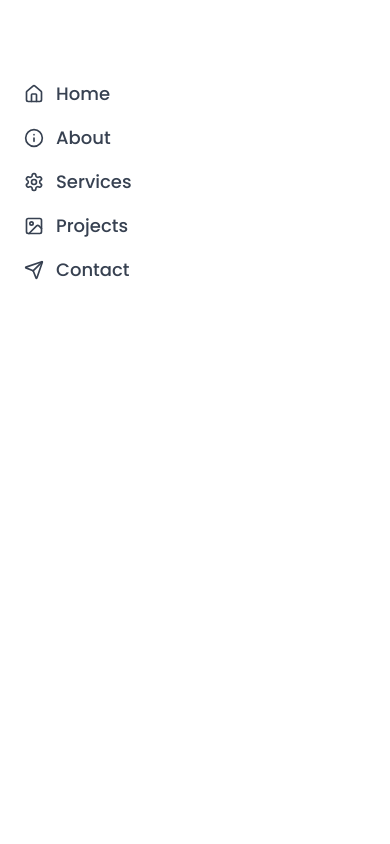
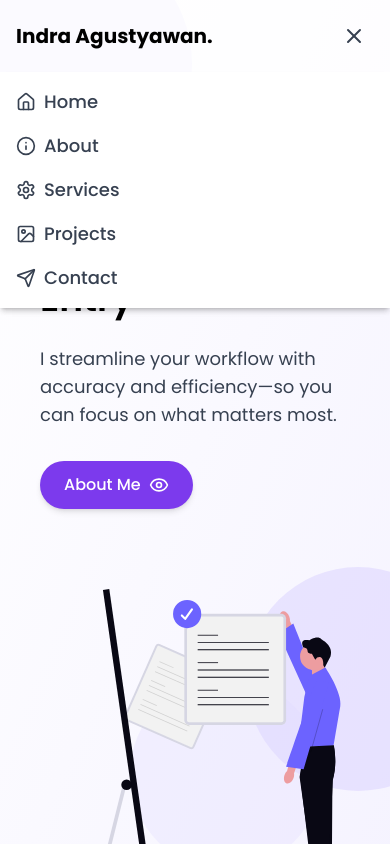
Before and after one commit to indrashh/Template-Portofolio-dengan-Vite-dan-React-JS, a React (Vite) app: page / in a window 390 px wide. Both pictures are taken after a click on the button "Open menu". Shown: the top 844 px of the page. Built offline with nearby package versions, Linux system fonts and the light colour scheme.

Commit message:
memperbaiki navbar saat di mobile

```diff
--- a/src/components/Navbar.jsx
+++ b/src/components/Navbar.jsx
@@ -1,5 +1,4 @@
 import React, { useEffect, useState } from "react";
-import { motion, AnimatePresence } from "framer-motion";
 import { Home, Info, Settings, ImageIcon, Send, Menu, X } from "lucide-react";
 
 export default function Navbar() {
@@ -33,12 +32,7 @@ export default function Navbar() {
   ];
 
   return (
-    <motion.nav
-      className={`fixed w-full z-50 transition-all ${bgClass}`}
-      initial={{ y: -80 }}
-      animate={{ y: 0 }}
-      transition={{ duration: 0.5 }}
-    >
+    <nav className={`fixed w-full z-50 transition-all ${bgClass}`}>
       <div className="container mx-auto px-4 py-4 flex items-center justify-between">
         <h1 className="text-xl sm:text-2xl font-extrabold">
           Indra Agustyawan.
@@ -68,41 +62,24 @@ export default function Navbar() {
         </button>
       </div>
 
-      <AnimatePresence>
-        {open && (
-          <motion.div
-            className="fixed inset-0 bg-black/40 backdrop-blur-sm z-40"
-            initial={{ opacity: 0 }}
-            animate={{ opacity: 1 }}
-            exit={{ opacity: 0 }}
-            onClick={() => setOpen(false)}
-          />
-        )}
-      </AnimatePresence>
-
-      <AnimatePresence>
-        {open && (
-          <motion.div
-            className="fixed inset-0 z-50 flex flex-col bg-white pt-20 pb-6 px-6 space-y-4 md:hidden"
-            initial={{ y: -300 }}
-            animate={{ y: 0 }}
-            exit={{ y: -300 }}
-            transition={{ type: "spring", stiffness: 300 }}
-          >
+      {/* Simple Mobile Menu */}
+      {open && (
+        <div className="md:hidden bg-white shadow-md">
+          <div className="flex flex-col px-4 py-4 space-y-4">
             {links.map((link) => (
               <a
                 key={link.href}
                 href={link.href}
                 onClick={() => setOpen(false)}
-                className="flex items-center gap-3 text-lg font-medium text-gray-700 hover:text-violet-600 transition"
+                className="flex items-center gap-2 text-lg font-medium text-gray-700 hover:text-violet-600"
               >
                 {link.icon}
                 {link.label}
               </a>
             ))}
-          </motion.div>
-        )}
-      </AnimatePresence>
-    </motion.nav>
+          </div>
+        </div>
+      )}
+    </nav>
   );
 }
```
